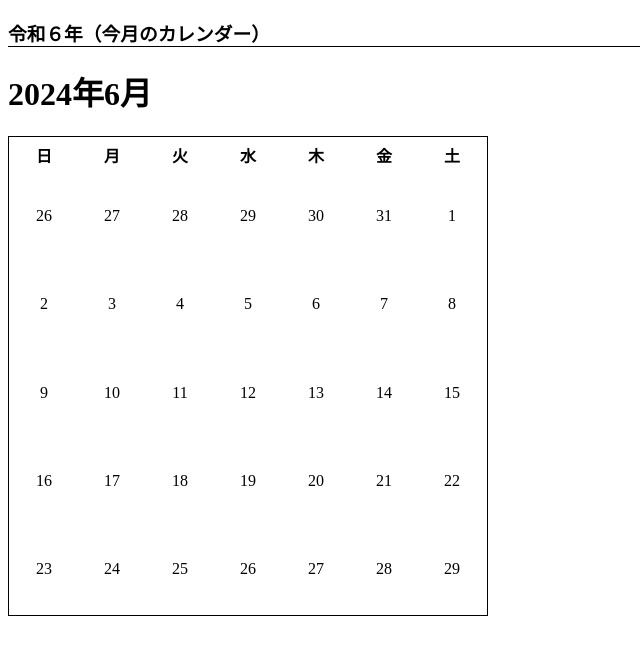
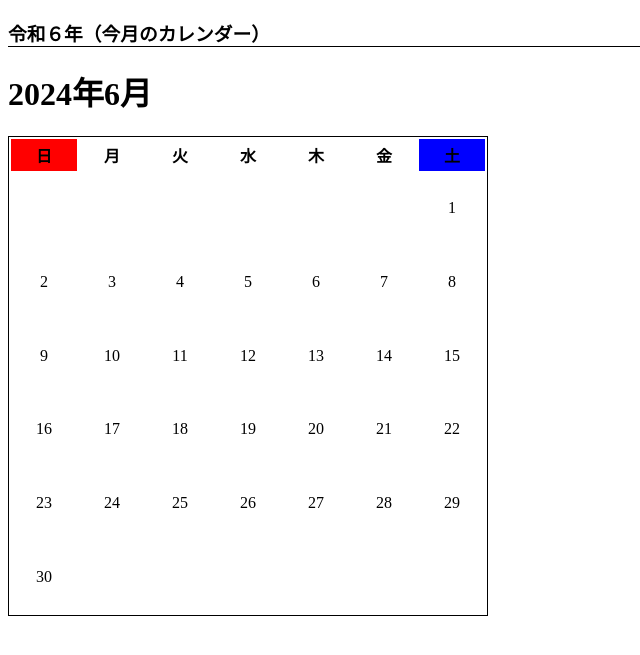
Before and after one commit to Kaana0/Training, a PHP site: page / in a window 1280 px wide. Shown: the top 655 px of the page, without its empty margins (0-640 px from the left). Run offline with PHP 8.4, Linux system fonts and the light colour scheme.

Commit message:
課題10. カレンダー①のfor文、レイアウトの追加

```diff
--- a/10 . カレンダー①/index.php
+++ b/10 . カレンダー①/index.php
@@ -20,6 +20,12 @@
             text-align: center;
             border: 1px solid;
         }
+        .backRed {
+            background-color: red;
+        }
+        .backBlue {
+            background-color: blue;
+        }
     </style>
 </head>
 <body>
@@ -28,60 +34,37 @@
         <h1>2024年6月</h1>
         <table>
             <tr>
-                <th>日</th>
-                <th>月</th>
-                <th>火</th>
-                <th>水</th>
-                <th>木</th>
-                <th>金</th>
-                <th>土</th>
+                <?php
+                $week = array("日", "月", "火", "水", "木", "金", "土");
+                $startDayIndex = date('w', strtotime('20240601'));
+                for ($i = 1; $i <= 7; $i++) {
+                    if ($week[($i + $startDayIndex) % 7] == "土") {
+                        echo '<th class="backBlue">' . $week[($i + $startDayIndex) % 7] . '</th>';
+                    } elseif ($week[($i + $startDayIndex) % 7] == "日") {
+                        echo '<th class="backRed">' . $week[($i + $startDayIndex) % 7] . '</th>';
+                    } else {
+                        echo '<th>' . $week[($i + $startDayIndex) % 7] . '</th>';
+                    }
+                }
+                ?>
             </tr>
             <tr>
-                <td>26</td>
-                <td>27</td>
-                <td>28</td>
-                <td>29</td>
-                <td>30</td>
-                <td>31</td>
-                <td>1</td>
+                <?php
+                $month = cal_days_in_month(CAL_GREGORIAN, 6, 2024);
+                for ($i = 0; $i < $startDayIndex; $i++) {
+                    echo '<td></td>';
+                }
+                for ($day = 1; $day <= $month; $day++) {
+                    echo '<td>' . $day . '</td>';
+                    if (($day + $startDayIndex) % 7 == 0) {
+                        echo '</tr><tr>';
+                    }
+                }
+                echo '</tr>';
+                ?>
             </tr>
-            <tr>
-            <td>2</td>
-            <td>3</td>
-            <td>4</td>
-            <td>5</td>
-            <td>6</td>
-            <td>7</td>
-            <td>8</td>
-        </tr>
-        <tr>
-            <td>9</td>
-            <td>10</td>
-            <td>11</td>
-            <td>12</td>
-            <td>13</td>
-            <td>14</td>
-            <td>15</td>
-        </tr>
-        <tr>
-            <td>16</td>
-            <td>17</td>
-            <td>18</td>
-            <td>19</td>
-            <td>20</td>
-            <td>21</td>
-            <td>22</td>
-        </tr>
-        <tr>
-            <td>23</td>
-            <td>24</td>
-            <td>25</td>
-            <td>26</td>
-            <td>27</td>
-            <td>28</td>
-            <td>29</td>
-        </tr>
-    </table>
-</div>
+        </table>
+    </div>
 </body>
+
 </html>
```
Also changed, not shown: 1 other file.
